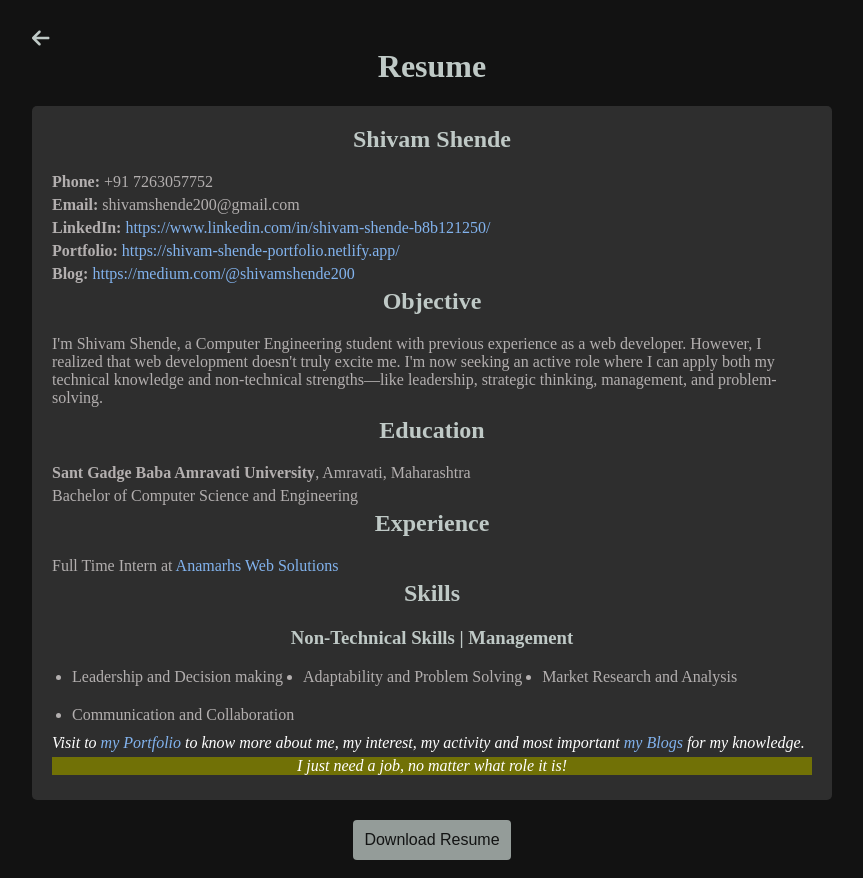
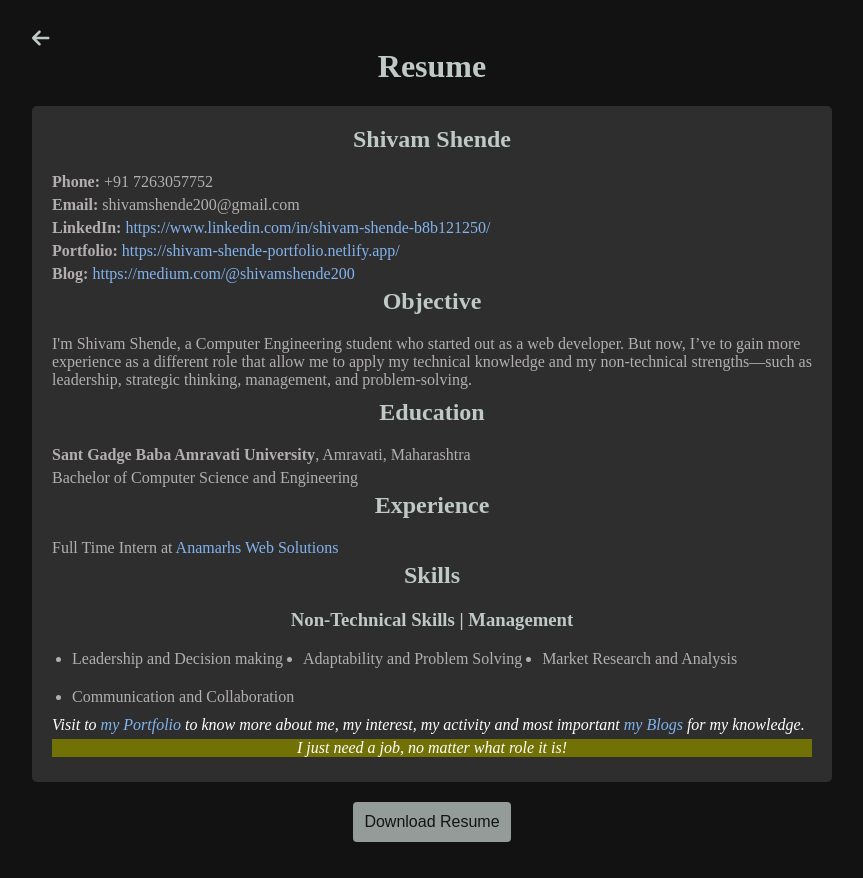
Before and after one commit to shivamshende/my-portfolilo, a React (Vite) app: page /resume in a window 1280 px wide. Shown: the whole page, without its empty margins (208-1071 px from the left). Built offline with nearby package versions, Linux system fonts and the light colour scheme.

Commit message:
update resume

```diff
--- a/src/components/Resume/Resume.jsx
+++ b/src/components/Resume/Resume.jsx
@@ -27,7 +27,7 @@ const Resume = () => {
 
                     <div className='adjective'>
                         <h2>Objective</h2>
-                        <p>I'm Shivam Shende, a Computer Engineering student with previous experience as a web developer. However, I realized that web development doesn't truly excite me. I'm now seeking an active role where I can apply both my technical knowledge and non-technical strengths—like leadership, strategic thinking, management, and problem-solving.</p>
+                        <p>I'm Shivam Shende, a Computer Engineering student who started out as a web developer. But now, I’ve to gain more experience as a different role that allow me to apply my technical knowledge and my non-technical strengths—such as leadership, strategic thinking, management, and problem-solving.</p>
                     </div>
 
                     <h2>Education</h2>
```
